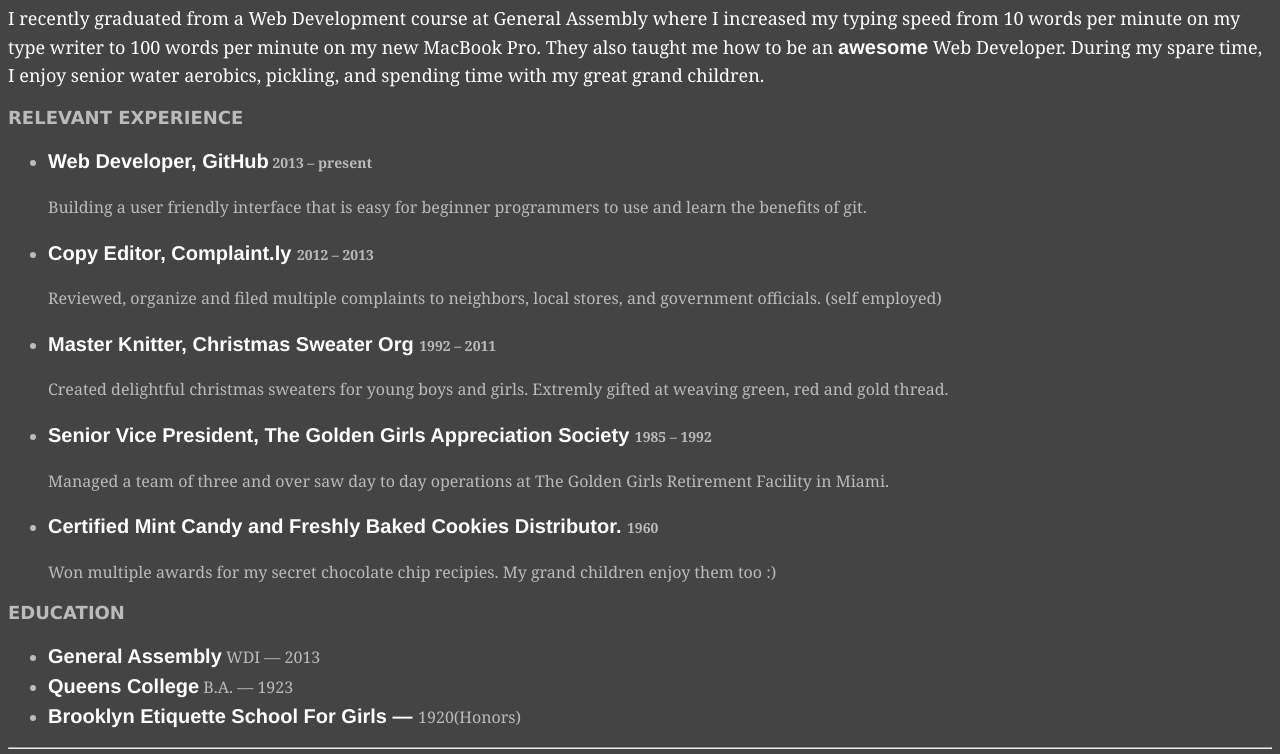
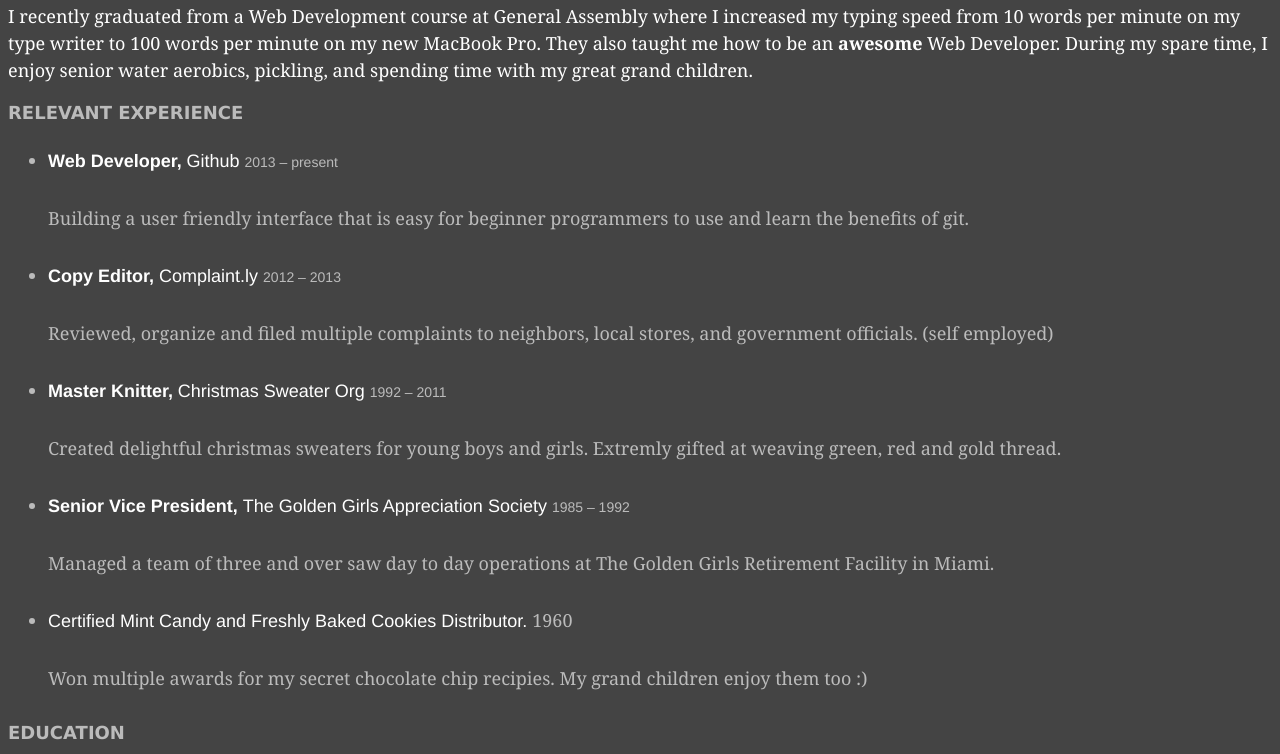
Before and after one commit to mollymcclintic/homework, a plain HTML site: page wendy_bite/resume.html in a window 1280 px wide. Shown: the part 199-953 px from the top of the page. Drawn offline with Linux system fonts and the light colour scheme.

Commit message:
added class/spans

```diff
--- a/wendy_bite/css/style.css
+++ b/wendy_bite/css/style.css
@@ -20,10 +20,13 @@
 	text-align: center;
 	font-family: helvetica;
 	font-weight: bold;
-	font-size: 20px;
+	font-size: 18px;
 	color: white;
+}
 
-}
+.bold {
+	font-weight: bold;
+	}
 
 h2 {
 	font-weight: bold;
@@ -44,14 +47,31 @@
 	font-family: verdana;
 	font-size: 18px;
 }
-
-
-h4
-{
+h4 {
 	color:white;
-	font-family: georgia;
+	font-family: helvetica;
 	font-size: 14px;
 	color:#BBBBBB;
+}
+
+.size {
+	font-size: 18px;
+	color:#FFFFFF;
+	font-family: helvetica;
+}
+
+.font-family {
+	font-family:helvetica;
+	font-size: 14px;
+}
+
+h5
+{
+	color: white;
+	font-family: georgia;
+	font-size: 18px;
+	color:#BBBBBB;
+	font-weight: normal;
 
 }
 
@@ -59,8 +79,14 @@
 	color:#BBBBBB;
 	font-family: georgia;
 	line-height: 1.5;
+}
 
+li,h4 {
+	font-size: 18px;
+	font-weight:normal;
+	font-family: georgia;
 }
+
 
 nav, a {
     text-align: center;
--- a/wendy_bite/resume.html
+++ b/wendy_bite/resume.html
@@ -15,25 +15,25 @@
 
 		<h2>Resume</h2>
 
-		<p>I recently graduated from a Web Development course at General Assembly where I increased my typing speed from 10 words per minute on my type writer to 100 words per minute on my new MacBook Pro. They also taught me how to be an <strong>awesome</strong> Web Developer. During my spare time, I enjoy senior water aerobics, pickling, and spending time with my great grand children.</p>
+		<p>I recently graduated from a Web Development course at General Assembly where I increased my typing speed from 10 words per minute on my type writer to 100 words per minute on my new MacBook Pro. They also taught me how to be an <span class="bold">awesome</span> Web Developer. During my spare time, I enjoy senior water aerobics, pickling, and spending time with my great grand children.</p>
 
 		<h3>RELEVANT EXPERIENCE</h3>
 		<ul>
 
-		<li><h4><strong>Web Developer, GitHub</strong>  2013 &ndash; present</h4>
-		Building a user friendly interface that is easy for beginner programmers to use and learn the benefits of git.</li>
+		<li><h4><strong>Web Developer,</strong> <span class="size"> Github </span><span class="font-family"> 2013 &ndash; present</span></h4>
+		<h5>Building a user friendly interface that is easy for beginner programmers to use and learn the benefits of git.</li></h5>
 
-		<li><h4><strong>Copy Editor, Complaint.ly </strong>2012 &ndash; 2013</h4>
-		Reviewed, organize and filed multiple complaints to neighbors, local stores, and government officials. (self employed)</li>
+		<li><h4><strong>Copy Editor, </strong>  <span class="size">Complaint.ly </span> <span class="font-family"> 2012 &ndash; 2013</span></h4>
+		<h5>Reviewed, organize and filed multiple complaints to neighbors, local stores, and government officials. (self employed)</li></h5>
 
-		<li><h4><strong>Master Knitter, Christmas Sweater Org </strong>  1992 &ndash; 2011</h4>
-		Created delightful christmas sweaters for young boys and girls. Extremly gifted at weaving green, red and gold thread.</li>
+		<li><h4><strong>Master Knitter,</strong>  <span class="size"> Christmas Sweater Org  </span> <span class="font-family">1992 &ndash; 2011</span></h4>
+		<h5>Created delightful christmas sweaters for young boys and girls. Extremly gifted at weaving green, red and gold thread.</li></h5>
 
-		<li><h4><strong>Senior Vice President, The Golden Girls Appreciation Society </strong> 1985 &ndash; 1992</h4>
-		Managed a team of three and over saw day to day operations at The Golden Girls Retirement Facility in Miami.</li>
+		<li><h4><strong>Senior Vice President, </strong> <span class="size">The Golden Girls Appreciation Society </span> <span class="font-family">1985 &ndash; 1992</span></h4>
+		<h5>Managed a team of three and over saw day to day operations at The Golden Girls Retirement Facility in Miami.</li></h5>
 
-		<li><h4><strong>Certified Mint Candy and Freshly Baked Cookies Distributor. </strong> 1960 </h4>
-		Won multiple awards for my secret chocolate chip recipies. My grand children enjoy them too :)</li>
+		<li><h4> <span class="size">Certified Mint Candy and Freshly Baked Cookies Distributor. </span> 1960 </h4>
+		<h5>Won multiple awards for my secret chocolate chip recipies. My grand children enjoy them too :)</li></h5>
 		</ul>
 
 		<h3>EDUCATION</h3>
```
